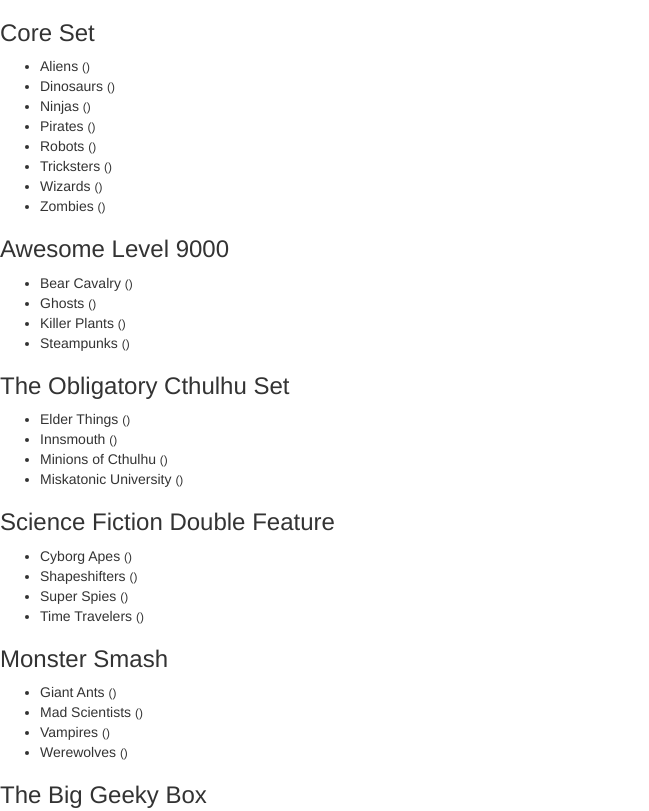
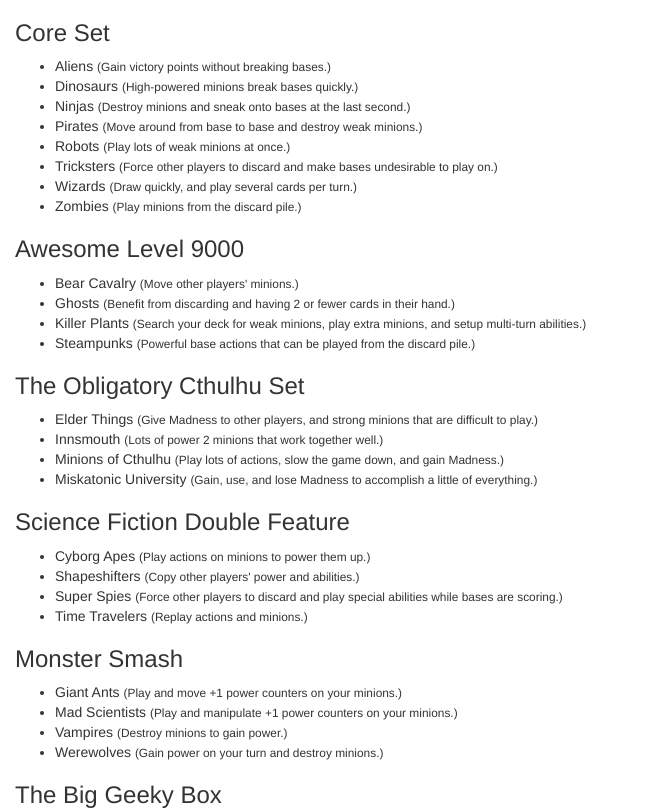
Before and after one commit to dbrad/smush-up, a plain HTML site: page public/index.html in a window 1280 px wide. Shown: the top 811 px of the page, without its empty margins (0-649 px from the left). Drawn offline with Linux system fonts and the light colour scheme.

Commit message:
factions load from json

```diff
--- a/public/factions.json
+++ b/public/factions.json
@@ -4,35 +4,35 @@
     "factions" : [
       {
         "name" : "Aliens",
-        "description" : ""
+        "description" : "Gain victory points without breaking bases."
       },
       {
         "name" : "Dinosaurs",
-        "description" : ""
+        "description" : "High-powered minions break bases quickly."
       },
       {
         "name" : "Ninjas",
-        "description" : ""
+        "description" : "Destroy minions and sneak onto bases at the last second."
       },
       {
         "name" : "Pirates",
-        "description" : ""
+        "description" : "Move around from base to base and destroy weak minions."
       },
       {
         "name" : "Robots",
-        "description" : ""
+        "description" : "Play lots of weak minions at once."
       },
       {
         "name" : "Tricksters",
-        "description" : ""
+        "description" : "Force other players to discard and make bases undesirable to play on."
       },
       {
         "name" : "Wizards",
-        "description" : ""
+        "description" : "Draw quickly, and play several cards per turn."
       },
       {
         "name" : "Zombies",
-        "description" : ""
+        "description" : "Play minions from the discard pile."
       }
     ]
   },
@@ -41,19 +41,19 @@
     "factions" : [
       {
         "name" : "Bear Cavalry",
-        "description" : ""
+        "description" : "Move other players' minions."
       },
       {
         "name" : "Ghosts",
-        "description" : ""
+        "description" : "Benefit from discarding and having 2 or fewer cards in their hand."
       },
       {
         "name" : "Killer Plants",
-        "description" : ""
+        "description" : "Search your deck for weak minions, play extra minions, and setup multi-turn abilities."
       },
       {
         "name" : "Steampunks",
-        "description" : ""
+        "description" : "Powerful base actions that can be played from the discard pile."
       }
     ]
   },
@@ -62,19 +62,19 @@
     "factions" : [
       {
         "name" : "Elder Things",
-        "description" : ""
+        "description" : "Give Madness to other players, and strong minions that are difficult to play."
       },
       {
         "name" : "Innsmouth",
-        "description" : ""
+        "description" : "Lots of power 2 minions that work together well."
       },
       {
         "name" : "Minions of Cthulhu",
-        "description" : ""
+        "description" : "Play lots of actions, slow the game down, and gain Madness."
       },
       {
         "name" : "Miskatonic University",
-        "description" : ""
+        "description" : "Gain, use, and lose Madness to accomplish a little of everything."
       }
     ]
   },
@@ -83,19 +83,19 @@
     "factions" : [
       {
         "name" : "Cyborg Apes",
-        "description" : ""
+        "description" : "Play actions on minions to power them up."
       },
       {
         "name" : "Shapeshifters",
-        "description" : ""
+        "description" : "Copy other players' power and abilities."
       },
       {
         "name" : "Super Spies",
-        "description" : ""
+        "description" : "Force other players to discard and play special abilities while bases are scoring."
       },
       {
         "name" : "Time Travelers",
-        "description" : ""
+        "description" : "Replay actions and minions."
       }
     ]
   },
@@ -104,19 +104,19 @@
     "factions" : [
       {
         "name" : "Giant Ants",
-        "description" : ""
+        "description" : "Play and move +1 power counters on your minions."
       },
       {
         "name" : "Mad Scientists",
-        "description" : ""
+        "description" : "Play and manipulate +1 power counters on your minions."
       },
       {
         "name" : "Vampires",
-        "description" : ""
+        "description" : "Destroy minions to gain power."
       },
       {
         "name" : "Werewolves",
-        "description" : ""
+        "description" : "Gain power on your turn and destroy minions."
       }
     ]
   },
--- a/public/index.html
+++ b/public/index.html
@@ -16,165 +16,16 @@
     <link rel="stylesheet" href="/css/bootstrap-theme.css" media="screen">
     <script type="text/javascript">
       var availableDecks = [];
-      var sets = {
-        "core" : {
-          "name": "Core Set",
-          "factions" : [
-            {
-              "name" : "Aliens",
-              "description" : ""
-            },
-            {
-              "name" : "Dinosaurs",
-              "description" : ""
-            },
-            {
-              "name" : "Ninjas",
-              "description" : ""
-            },
-            {
-              "name" : "Pirates",
-              "description" : ""
-            },
-            {
-              "name" : "Robots",
-              "description" : ""
-            },
-            {
-              "name" : "Tricksters",
-              "description" : ""
-            },
-            {
-              "name" : "Wizards",
-              "description" : ""
-            },
-            {
-              "name" : "Zombies",
-              "description" : ""
-            }
-          ]
-        },
-        "awesome-level-9000" : {
-          "name" : "Awesome Level 9000",
-          "factions" : [
-            {
-              "name" : "Bear Cavalry",
-              "description" : ""
-            },
-            {
-              "name" : "Ghosts",
-              "description" : ""
-            },
-            {
-              "name" : "Killer Plants",
-              "description" : ""
-            },
-            {
-              "name" : "Steampunks",
-              "description" : ""
-            }
-          ]
-        },
-        "the-obligatory-cthulhu-set" : {
-          "name" : "The Obligatory Cthulhu Set",
-          "factions" : [
-            {
-              "name" : "Elder Things",
-              "description" : ""
-            },
-            {
-              "name" : "Innsmouth",
-              "description" : ""
-            },
-            {
-              "name" : "Minions of Cthulhu",
-              "description" : ""
-            },
-            {
-              "name" : "Miskatonic University",
-              "description" : ""
-            }
-          ]
-        },
-        "science-fiction-double-feature" : {
-          "name" : "Science Fiction Double Feature",
-          "factions" : [
-            {
-              "name" : "Cyborg Apes",
-              "description" : ""
-            },
-            {
-              "name" : "Shapeshifters",
-              "description" : ""
-            },
-            {
-              "name" : "Super Spies",
-              "description" : ""
-            },
-            {
-              "name" : "Time Travelers",
-              "description" : ""
-            }
-          ]
-        },
-        "monster-smash" : {
-          "name" : "Monster Smash",
-          "factions" : [
-            {
-              "name" : "Giant Ants",
-              "description" : ""
-            },
-            {
-              "name" : "Mad Scientists",
-              "description" : ""
-            },
-            {
-              "name" : "Vampires",
-              "description" : ""
-            },
-            {
-              "name" : "Werewolves",
-              "description" : ""
-            }
-          ]
-        },
-        "the-big-geeky-box" : {
-          "name" : "The Big Geeky Box",
-          "factions" : [
-            {
-              "name" : "Geeks",
-              "description" : " Interrupt other players' turns and disrupt their plans."
-            }
-          ]
-        },
-        "pretty-pretty-smash-up" : {
-          "name" : "Pretty Pretty Smash Up",
-          "factions" : [
-            {
-              "name" : "Fairies",
-              "description" : "Play extra cards and manipulate actions played on minions."
-            },
-            {
-              "name" : "Kitty Cats",
-              "description" : "Take control of other player's minions and destroy them."
-            },
-            {
-              "name" : "Mythic Horses",
-              "description" : "Benefit from having lots of minions together."
-            },
-            {
-              "name" : "Princesses",
-              "description" : "A few strong minions."
-            }
-          ]
-        }
-      }
 
       //$(function() {
       //  (function() {
           var app = angular.module("smushUp", []);
-          app.controller("SetController", function() {
-            this.sets = sets;
+          app.controller("SetController", function($http) {
+            var self = this;
+            $http.get("/factions.json")
+            .success(function(data) {
+              self.sets = data;
+            });
           });
       //  })();
     //  });
@@ -182,7 +33,7 @@
     <title></title>
   </head>
   <body>
-    <div ng-controller="SetController as set">
+    <div class="container-fluid" ng-controller="SetController as set">
       <div ng-repeat="set in set.sets">
         <h3>{{set.name}}</h3>
         <ul>
```
